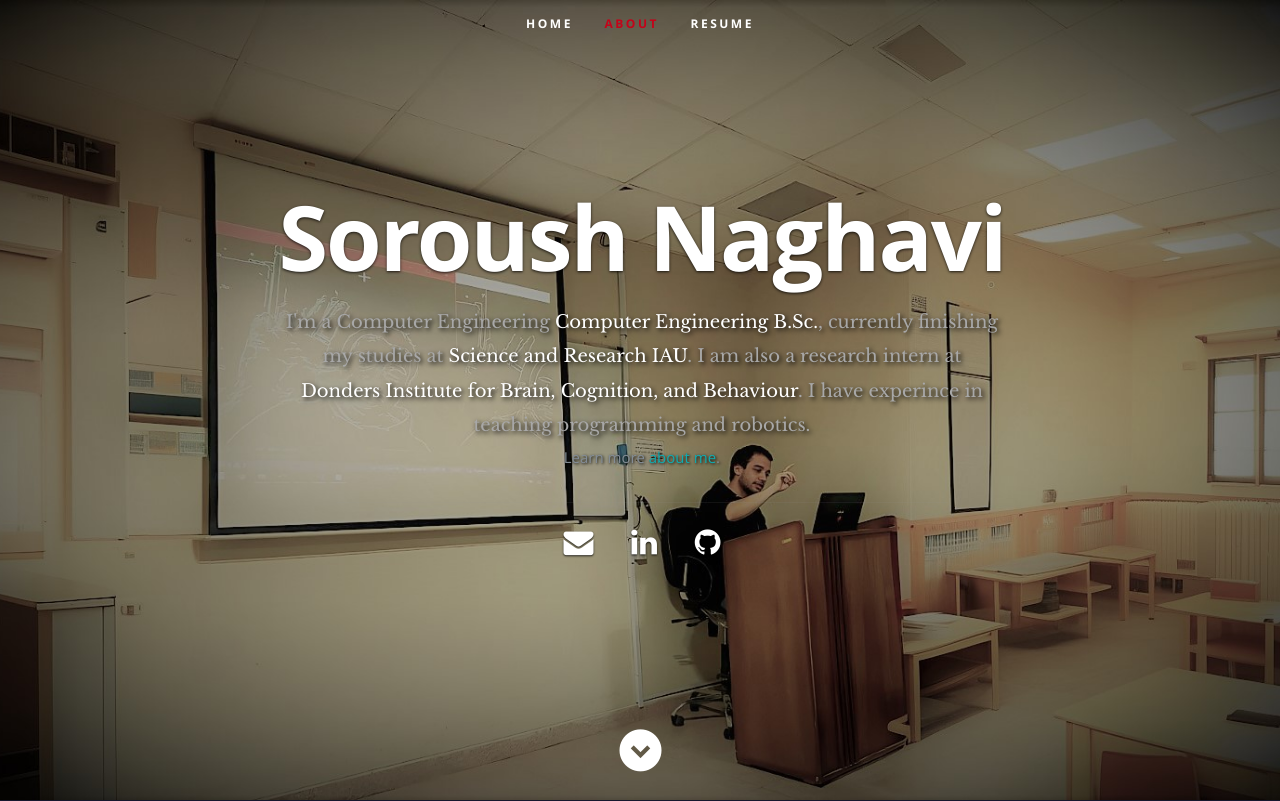
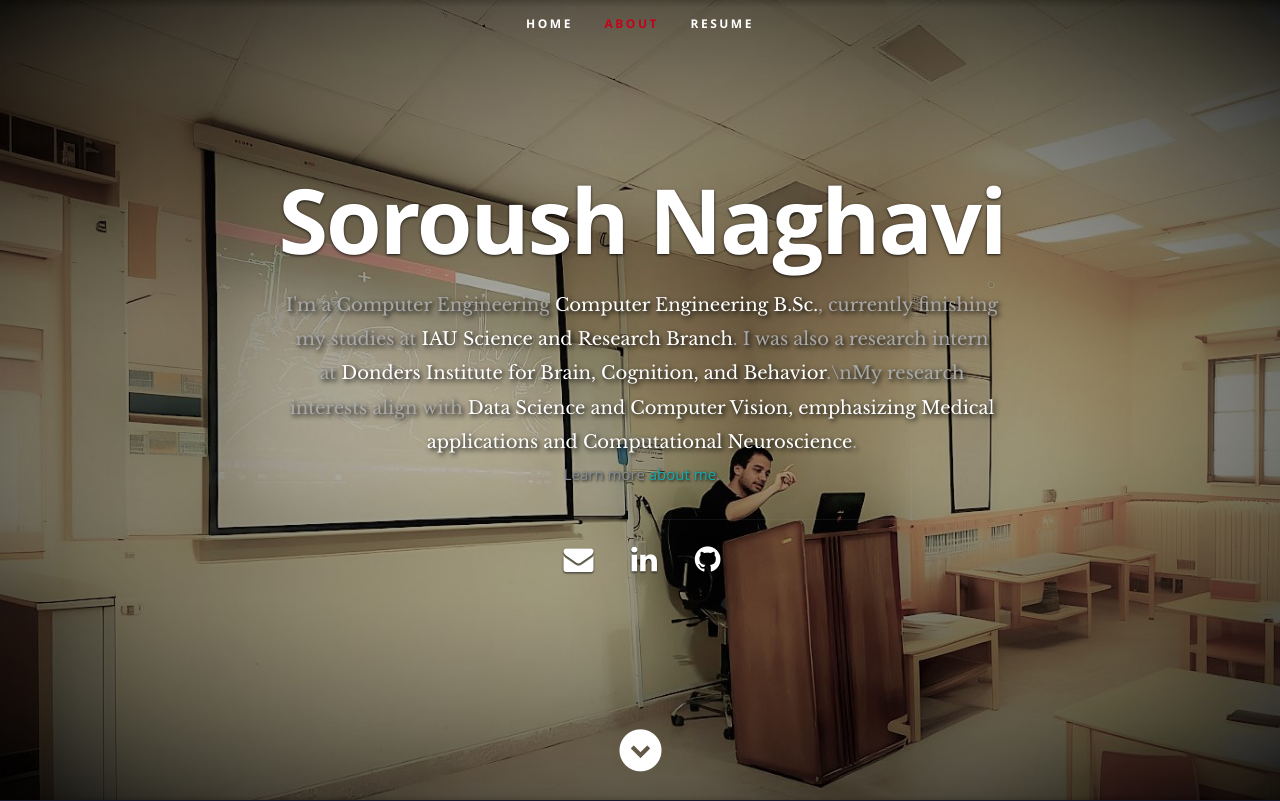
Before and after one commit to Swooshnv/Swooshnv.github.io, a Python web app: template templates/index.html in a window 1280 px wide. Shown: the top 801 px of the page. Run offline with Jinja, Linux system fonts and the light colour scheme; the template is opened without the code that fills it, so the values that code supplies are empty; some libraries are stand-ins or nearby versions.

Commit message:
Update index.html

```diff
--- a/templates/index.html
+++ b/templates/index.html
@@ -63,8 +63,9 @@
 
         <h3><hl1>
         I'm a Computer Engineering <span>Computer Engineering B.Sc.</span>, currently finishing my studies
-        at <span>Science and Research IAU</span>. I am also a research intern at <span>Donders Institute
-        for Brain, Cognition, and Behaviour</span>. I have experince in teaching programming and robotics.
+        at <span>IAU Science and Research Branch</span>. I was also a research intern at <span>Donders Institute
+        for Brain, Cognition, and Behavior</span>.\nMy research interests align with <span>Data Science and Computer
+            Vision, emphasizing Medical applications and Computational Neuroscience</span>.
         </hl1></h3>
         <p><hl2>Learn more <a class="smoothscroll" href="#about">about me</a>.</hl2></p>
 
```
